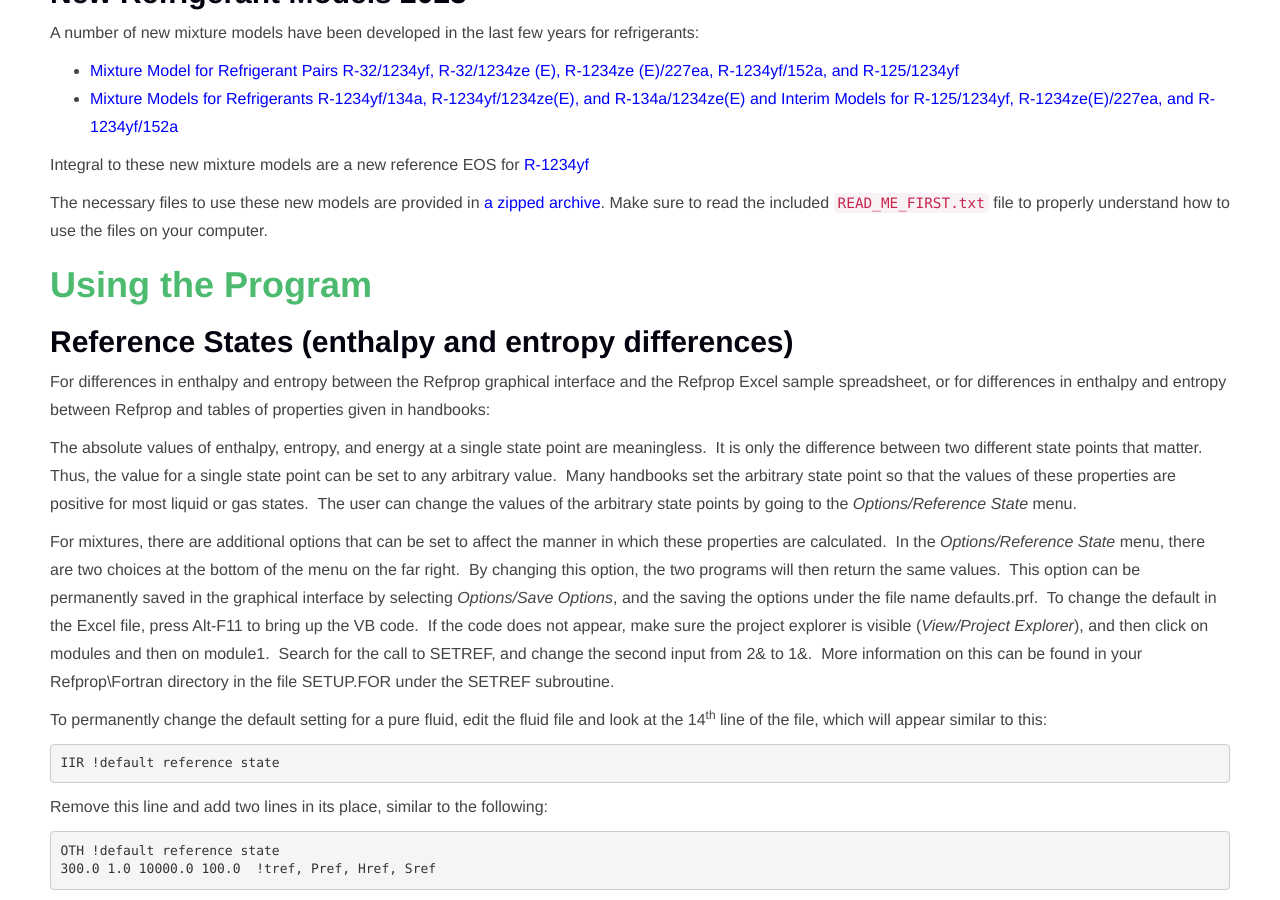
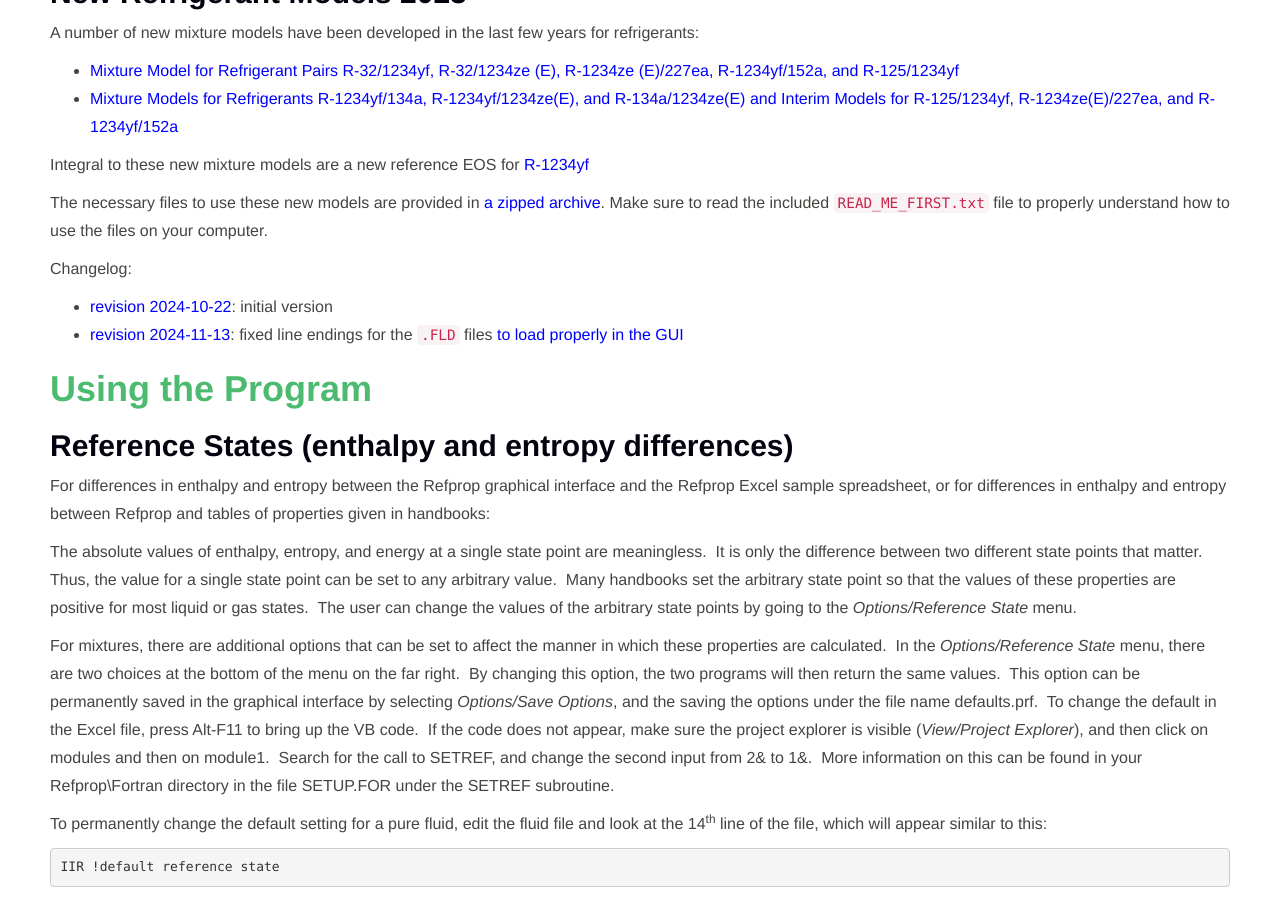
Before and after one commit to usnistgov/REFPROP-docs, a Jekyll site: the page built from index.md, in a window 1280 px wide and 900 px high, scrolled down 16621 px. Built offline with Jekyll 4.4.1, drawn with Linux system fonts in a browser that asks for light colours; nearby versions of some CDN libraries; library files that are not in the unit come from our copies.

Commit message:
Add a changelog for the updated refrigerant models

```diff
--- a/index.md
+++ b/index.md
@@ -971,6 +971,11 @@
 
 The necessary files to use these new models are provided in [a zipped archive](RefrigerantHMX_2024_11_13.zip). Make sure to read the included ``READ_ME_FIRST.txt`` file to properly understand how to use the files on your computer.
 
+Changelog:
+
+* [revision 2024-10-22](RefrigerantHMX_2024_10_22.zip): initial version
+* [revision 2024-11-13](RefrigerantHMX_2024_11_13.zip): fixed line endings for the ``.FLD`` files [to load properly in the GUI](https://github.com/usnistgov/REFPROP-issues/issues/702)
+
 # Using the Program
 
 ## Reference States (enthalpy and entropy differences)
```
